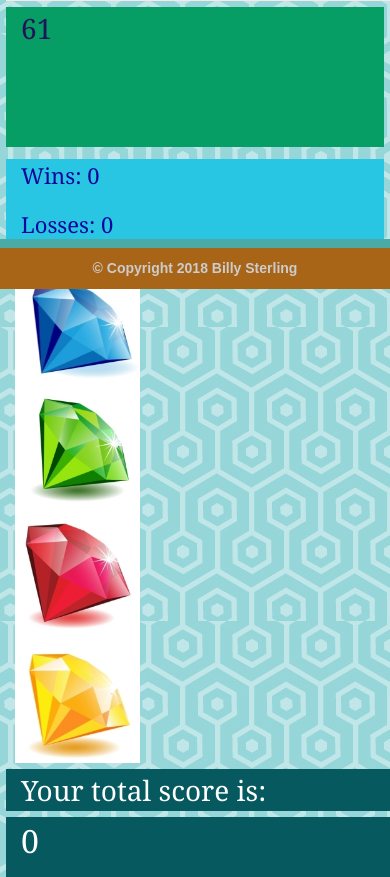
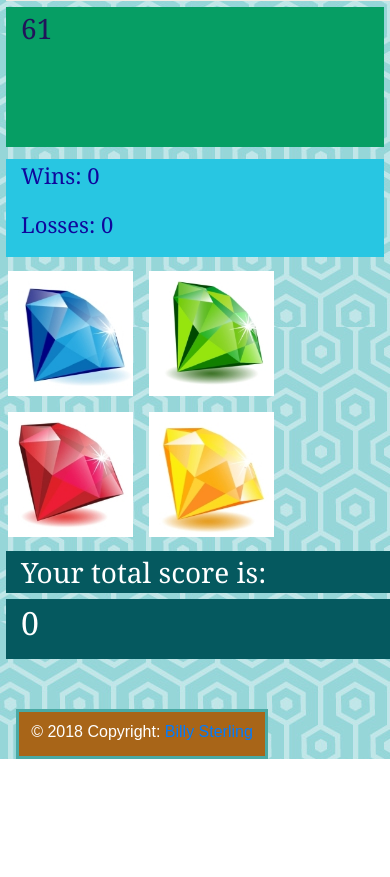
Before and after one commit to BillySterling/unit-4-game, a plain HTML site: page index.html in a window 390 px wide. Shown: the part 555-1432 px from the top of the page. After the commit the page ends 1314 px from the top, so only its background shows below. Drawn offline with nearby package versions, Linux system fonts and the light colour scheme.

Commit message:
responsive display updates

```diff
--- a/assets/css/style.css
+++ b/assets/css/style.css
@@ -69,25 +69,67 @@ body {
 }
 
 footer {
-    position: fixed;
-    left: 0;
-    bottom: 0;
     height: 50px;
-    width: 100%;
+    width: 20%;
     background: #a86518;
-    border-top: 9px solid #4aaaa5;
+    border: 3px solid #4aaaa5;
     color: white;
     text-align: center;
+    margin: 60px auto auto 1px;
     }
 
-  footer > .container {
-    padding-right: 15px;
-    padding-left: 15px;
+.footer-copyright {
+    font-size: 16px;
+    color: #ffffff;
     }
 
-#footerText {
-    font-size: 14px;
-    font-weight: bold;
-    margin: 10px;
-    color: #cccccc;
+
+/* device responsive media queries */
+
+@media screen and (max-width: 1190px) {
+	.container {
+	 	max-width: 1150px;
     }
+    footer {
+        height: 50px;
+        width: 25%;
+        margin: 50px auto auto 1px;
+        }
+}
+
+@media screen and (max-width: 980px) {
+	.container {
+	 	max-width: 940px;
+    }
+    footer {
+        height: 50px;
+        width: 40%;
+        margin: 50px auto auto 1px;
+        }
+}
+
+@media screen and (max-width: 768px) {
+    .container {
+        max-width: 750px;
+    }
+    footer {
+        height: 50px;
+        width: 60%;
+        margin: 50px auto auto 1px;
+        }
+}
+
+@media screen and (max-width: 640px) {
+	.container {
+		max-width: 600px;
+    }
+    footer {
+        height: 50px;
+        width: 70%;
+        margin: 50px auto auto 1px;
+        }
+        .crystal-pic {
+            width: 125px;
+            cursor: pointer;
+        }
+    }
--- a/index.html
+++ b/index.html
@@ -21,14 +21,14 @@
 
     <div class="container-fluid">
         <div class="row">
-            <div class="col-sm-1" id="game-title">
+            <div class="col-lg-1" id="game-title">
                 <p>
                     <h1>CrystalsCollector</h1>
                 </p>
             </div>
         </div>
         <div class="row">
-            <div class="col-sm-4" id="game-rules">
+            <div class="col-lg-4" id="game-rules">
                 <p>You will be given a random number at the start of the game.</p>
                 <p>There are four crystals below.  By clicking on a crystal you will add a specific amount of points to your total score.</p>
                 <p>You win the game by matching your total score to random number, you lose the game if your total score goes above the random number.</p>
@@ -40,41 +40,53 @@
             </div>
         </div>
         <div class="row">
-            <div class="col-sm-2" id="random-number">50</div>
-            <div class="col-sm-auto" id="running-score">
+            <div class="col-lg-2" id="random-number">50</div>
+            <div class="col-lg-auto" id="running-score">
                 <p>Wins:  <span id="wins-counter">0</span></p>
                 <p>Losses:  <span id="losses-counter">0</span></p>
             </div>
         </div>
         <div class="row">
-            <div class="col-sm-1">
+            <div class="d-inline p-2">
                 <img class="crystal-pic" id="sapphire" alt="Sapphire" src="assets/images/blue-gem.jpg">
             </div>
-            <div class="col-sm-1">
+            <div class="d-inline p-2">
                 <img class="crystal-pic" id="emerald" alt="Emerald" src="assets/images/green-gem.jpg">
             </div>
-            <div class="col-sm-1">
+            <div class="d-inline p-2">
                 <img class="crystal-pic" id="ruby" alt="Ruby" src="assets/images/red-gem.jpg">
             </div>
-            <div class="col-sm-1">
+            <div class="d-inline p-2">
                 <img class="crystal-pic" id="citrine" alt="Citrine" src="assets/images/yellow-gem.jpg">
             </div>
         </div>
         <div class="row">
-            <div class="col-sm-2" id="total-score-display">Your total score is:</div>
+            <div class="col-lg-2" id="total-score-display">Your total score is:</div>
         </div>
 
         <div class="row">
-                <div class="col-sm-2" id="score-display">0</div>
+                <div class="col-lg-2" id="score-display">0</div>
         </div>
+
+        <!-- Footer -->
+        <footer class="page-footer font-small">
+
+            <!-- Copyright -->
+            <div class="footer-copyright text-center py-2">© 2018 Copyright:
+                <a href="https://billysterling.github.io/Responsive-Portfolio/"> Billy Sterling</a>
+            </div>
+
+        </footer>
 
     </div>
 
+    <!--
     <footer class="footer">
         <div class="container">
             <div id="footerText">&copy; Copyright 2018 Billy Sterling</div>
         </div>
     </footer>
+    -->
 
     <script src="https://ajax.googleapis.com/ajax/libs/jquery/3.3.1/jquery.min.js"></script>
     <script type="text/javascript" src="assets/javascript/game.js"></script>
```
